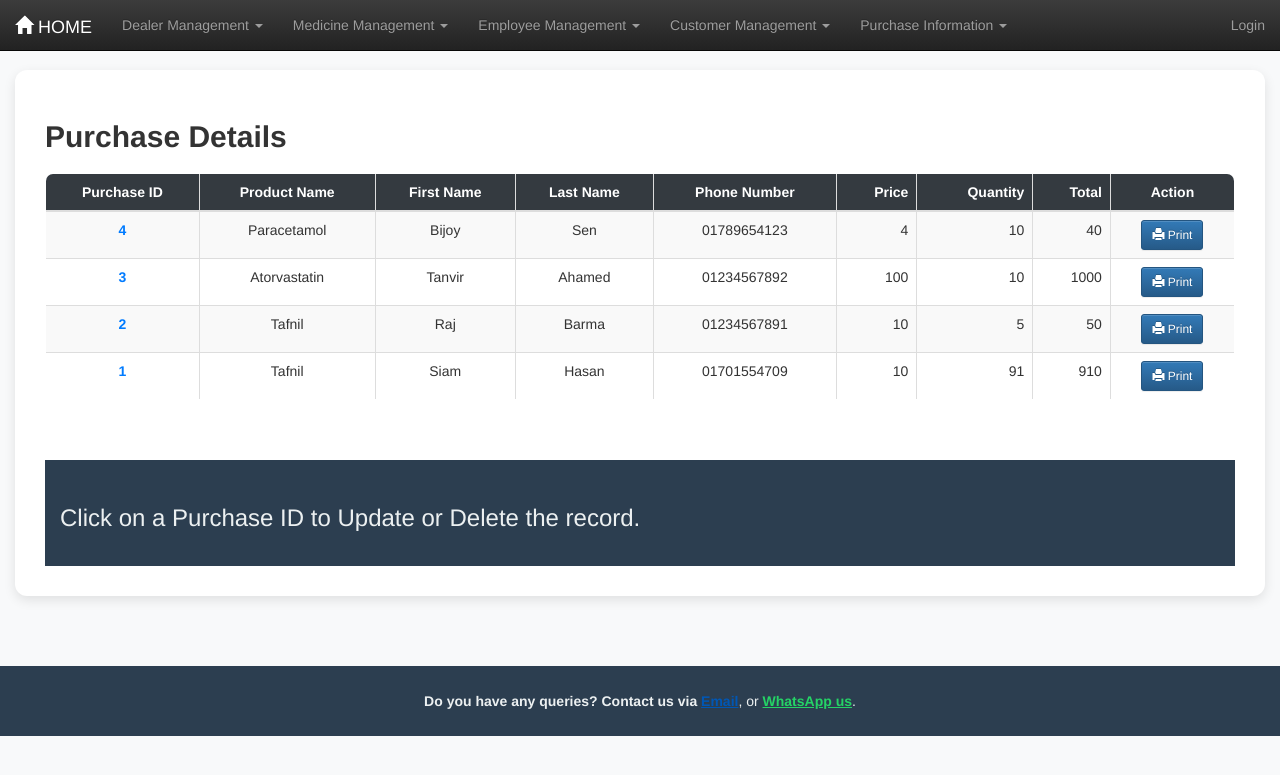
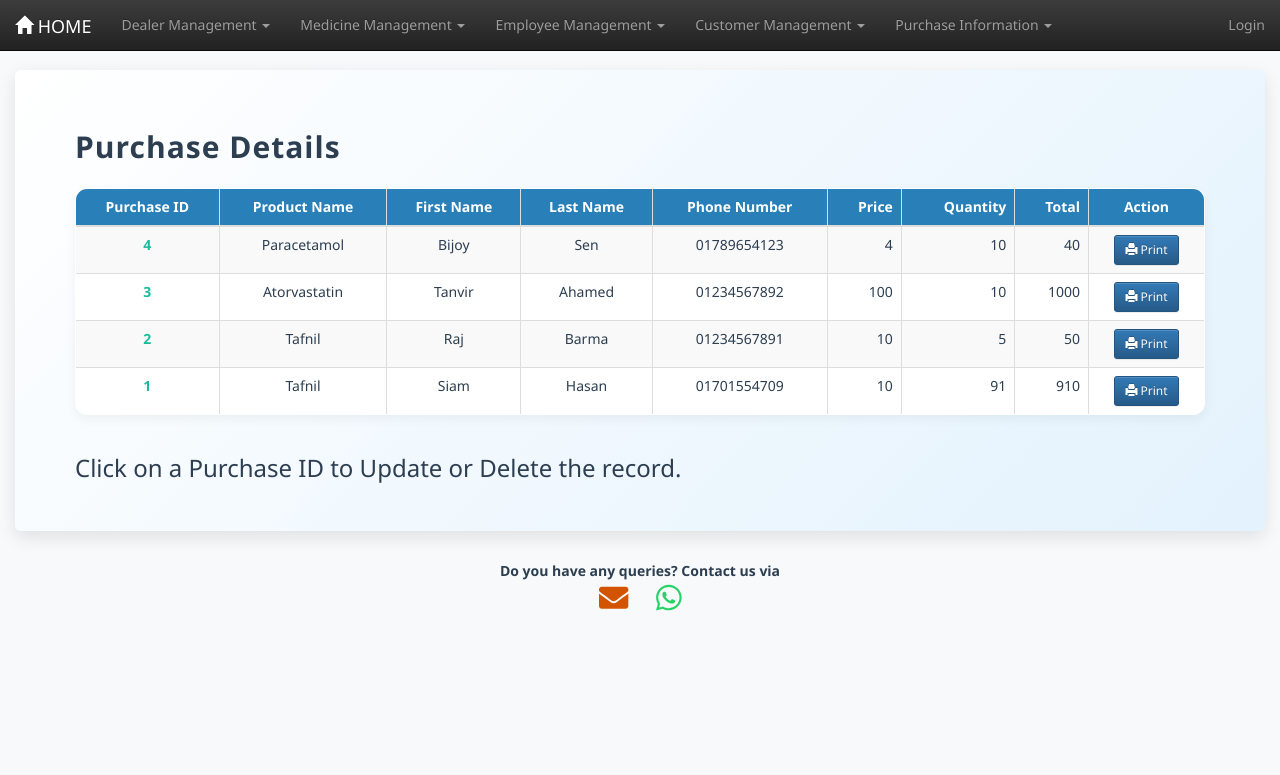
Before and after one commit to InfinityAbir/Maa-Medicine-Store, a Django app: page /pharma/purchasetable/ in a window 1280 px wide. Shown: the top 775 px of the page. Run offline with Django 3.2, Linux system fonts and the light colour scheme; data comes from the database, SQL or seed files in the repository; some libraries are stand-ins or nearby versions.

Commit message:
Update purchasetable.html

```diff
--- a/pharma/templates/pharma/purchasetable.html
+++ b/pharma/templates/pharma/purchasetable.html
@@ -8,83 +8,98 @@
 
     <!-- Bootstrap 3 -->
     <link rel="stylesheet" href="{% static 'pharma/css/bootstrap.min.css' %}" />
-    <link
-      rel="stylesheet"
-      href="{% static 'pharma/css/bootstrap-theme.min.css' %}"
-    />
+    <link rel="stylesheet" href="{% static 'pharma/css/bootstrap-theme.min.css' %}" />
 
+    <!-- Font Awesome -->
+    <script defer src="https://use.fontawesome.com/releases/v5.2.0/js/all.js" crossorigin="anonymous"></script>
+
+    <!-- Custom Styles -->
     <style>
       body {
         padding-top: 70px;
         background-color: #f8f9fa;
+        font-family: "Segoe UI", Tahoma, Geneva, Verdana, sans-serif;
+        color: #2c3e50;
       }
-      .navbar-inverse {
-        border-radius: 0;
+
+      .alert {
+        border-radius: 10px;
+        box-shadow: 0 4px 12px rgba(0,0,0,0.1);
+        transition: transform 0.3s;
       }
-      .jumbotron.jumcust {
+      .alert:hover { transform: translateY(-3px); }
+
+      .jumcust {
+        background: linear-gradient(135deg, #ffffff, #e3f2fd);
+        border-radius: 16px;
+        padding: 40px 25px;
+        box-shadow: 0 6px 18px rgba(0,0,0,0.1);
+        transition: transform 0.3s ease, box-shadow 0.3s ease;
+      }
+      .jumcust:hover {
+        transform: translateY(-5px);
+        box-shadow: 0 12px 28px rgba(0,0,0,0.15);
+      }
+      .jumcust h2 {
+        font-weight: 700;
+        color: #2c3e50;
+        margin-bottom: 25px;
+        letter-spacing: 1px;
+      }
+
+      table {
         background: #ffffff;
         border-radius: 12px;
-        padding: 30px;
-        box-shadow: 0 4px 12px rgba(0, 0, 0, 0.1);
-      }
-      .jumbotron h2 {
-        margin-bottom: 20px;
-        font-weight: bold;
-        color: #333;
-      }
-      table {
-        background: #fff;
-        border-radius: 8px;
         overflow: hidden;
         width: 100%;
+        box-shadow: 0 4px 12px rgba(0,0,0,0.05);
       }
       table th {
-        background: #343a40;
+        background: #2980b9;
         color: #fff;
         text-align: center;
       }
       table td {
         text-align: center;
         vertical-align: middle;
+        color: #2c3e50;
       }
-      .table-hover tbody tr:hover {
-        background-color: #f1f1f1;
-      }
+      .table-hover tbody tr:hover { background-color: #f1f1f1; }
       .idlink a {
-        color: #007bff;
+        color: #1abc9c;
         font-weight: bold;
         text-decoration: none;
+        transition: transform 0.3s, color 0.3s;
       }
       .idlink a:hover {
+        color: #16a085;
+        transform: scale(1.1);
         text-decoration: underline;
       }
-      .alert {
-        border-radius: 8px;
+
+      /* Footer with icons */
+          #contact a {
+        color: #1abc9c;
+        font-size: 22px;
+        margin: 0 12px;
+        display: inline-block;
+        transition: transform 0.3s, color 0.3s, text-shadow 0.3s;
       }
-      footer {
-        background: #2c3e50;
-        color: #ecf0f1;
-        padding: 25px 15px;
-        margin-top: 40px;
-      }
-      footer a {
-        color: #1abc9c;
-        transition: 0.3s;
-      }
-      footer a:hover {
+      #contact a:hover {
         color: #16a085;
+        transform: scale(1.4) rotate(10deg);
+        text-shadow: 1px 1px 5px rgba(0, 0, 0, 0.3);
         text-decoration: none;
       }
+
       @media print {
-        button {
-          display: none;
+        button, .no-print { display: none; }
+        body { background-color: #fff; }
       }
-        .no-print {
-          display: none;
-        }
-        body {
-          background-color: #fff;
-        }
+
+      @media (max-width: 768px) {
+        .jumcust h2 { font-size: 24px; }
+        table th, table td { font-size: 14px; }
       }
     </style>
 
@@ -95,37 +110,23 @@
   </head>
 
   <body>
-    {% if messages %} {% for message in messages %}
-    <div
-      class="alert alert-success alert-dismissible fade in container"
-      role="alert"
-      style="margin-top: 15px"
-    >
-      <button
-        type="button"
-        class="close"
-        data-dismiss="alert"
-        aria-label="Close"
-      >
+    {% if messages %}
+      {% for message in messages %}
+        <div class="alert alert-success alert-dismissible fade in container" role="alert" style="margin-top: 15px">
+          <button type="button" class="close" data-dismiss="alert" aria-label="Close">
             <span aria-hidden="true">&times;</span>
           </button>
           {{ message }}
         </div>
-    {% endfor %} {% endif %}
+      {% endfor %}
+    {% endif %}
 
-    <!-- Navbar -->
+    <!-- Navbar unchanged -->
     <nav class="navbar navbar-inverse navbar-fixed-top">
       <div class="container-fluid">
         <div class="navbar-header">
-          <a href="/pharma/" class="navbar-brand">
-            <span class="glyphicon glyphicon-home"></span> HOME
-          </a>
-          <button
-            type="button"
-            class="navbar-toggle"
-            data-toggle="collapse"
-            data-target="#thisnav"
-          >
+          <a href="/pharma/" class="navbar-brand"><span class="glyphicon glyphicon-home"></span> HOME</a>
+          <button type="button" class="navbar-toggle" data-toggle="collapse" data-target="#thisnav">
             <span class="icon-bar"></span>
             <span class="icon-bar"></span>
             <span class="icon-bar"></span>
@@ -133,11 +134,9 @@
         </div>
         <div class="collapse navbar-collapse" id="thisnav">
           <ul class="nav navbar-nav">
-            <!-- Dealer Management -->
+            <!-- All dropdowns unchanged -->
             <li class="dropdown">
-              <a href="#" class="dropdown-toggle" data-toggle="dropdown"
-                >Dealer Management <b class="caret"></b
-              ></a>
+              <a href="#" class="dropdown-toggle" data-toggle="dropdown">Dealer Management <b class="caret"></b></a>
               <ul class="dropdown-menu">
                 {% if user.is_authenticated and user.role == "admin" %}
                   <li><a href="/pharma/dealerform/">Add Dealer Details</a></li>
@@ -145,21 +144,15 @@
                 <li><a href="/pharma/dealertable/">View Dealer Details</a></li>
               </ul>
             </li>
-            <!-- Medicine Management -->
             <li class="dropdown">
-              <a href="#" class="dropdown-toggle" data-toggle="dropdown"
-                >Medicine Management <b class="caret"></b
-              ></a>
+              <a href="#" class="dropdown-toggle" data-toggle="dropdown">Medicine Management <b class="caret"></b></a>
               <ul class="dropdown-menu">
                 <li><a href="/pharma/medform/">Add Medicine Details</a></li>
                 <li><a href="/pharma/medtable/">View Medicine Details</a></li>
               </ul>
             </li>
-            <!-- Employee Management -->
             <li class="dropdown">
-              <a href="#" class="dropdown-toggle" data-toggle="dropdown"
-                >Employee Management <b class="caret"></b
-              ></a>
+              <a href="#" class="dropdown-toggle" data-toggle="dropdown">Employee Management <b class="caret"></b></a>
               <ul class="dropdown-menu">
                 {% if user.is_authenticated and user.role == "admin" %}
                   <li><a href="/pharma/empform/">Add Employee Details</a></li>
@@ -167,28 +160,21 @@
                 <li><a href="/pharma/emptable/">View Employee Details</a></li>
               </ul>
             </li>
-            <!-- Customer Management -->
             <li class="dropdown">
-              <a href="#" class="dropdown-toggle" data-toggle="dropdown"
-                >Customer Management <b class="caret"></b
-              ></a>
+              <a href="#" class="dropdown-toggle" data-toggle="dropdown">Customer Management <b class="caret"></b></a>
               <ul class="dropdown-menu">
                 <li><a href="/pharma/custform/">Add Customer Details</a></li>
                 <li><a href="/pharma/custtable/">View Customer Details</a></li>
               </ul>
             </li>
-            <!-- Purchase Information -->
             <li class="dropdown">
-              <a href="#" class="dropdown-toggle" data-toggle="dropdown"
-                >Purchase Information <b class="caret"></b
-              ></a>
+              <a href="#" class="dropdown-toggle" data-toggle="dropdown">Purchase Information <b class="caret"></b></a>
               <ul class="dropdown-menu">
                 <li><a href="/pharma/purchaseform/">New Purchase</a></li>
                 <li><a href="/pharma/purchasetable/">View All Purchases</a></li>
               </ul>
             </li>
           </ul>
-
           <ul class="nav navbar-nav navbar-right">
             {% if user.is_authenticated %}
               <li><a>Welcome, {{ user.username }}!</a></li>
@@ -201,15 +187,13 @@
       </div>
     </nav>
 
+    <!-- Purchase Table Section -->
     <div class="container-fluid martop7">
       <div class="jumbotron jumcust">
         <h2>Purchase Details</h2>
-
         <div class="row">
           <div class="col-md-12">
-            <table
-              class="table table-bordered table-hover table-striped purchases-table"
-            >
+            <table class="table table-bordered table-hover table-striped purchases-table">
               <thead>
                 <tr>
                   <th>Purchase ID</th>
@@ -228,15 +212,9 @@
                   <tr id="purchase-{{ foo.id }}">
                     <td class="idlink">
                       {% if user.is_authenticated and user.role == "admin" %}
-                    <a href="{% url 'purchaseformview' foo.id %}"
-                      >{{ foo.id }}</a
-                    >
+                        <a href="{% url 'purchaseformview' foo.id %}">{{ foo.id }}</a>
                       {% else %}
-                    <a
-                      href="javascript:void(0);"
-                      onclick="alert('This action is allowed only for admin');"
-                      >{{ foo.id }}</a
-                    >
+                        <a href="javascript:void(0);" onclick="alert('This action is allowed only for admin');">{{ foo.id }}</a>
                       {% endif %}
                     </td>
                     <td>{{ foo.pname }}</td>
@@ -247,10 +225,7 @@
                     <td class="text-right">{{ foo.qty }}</td>
                     <td class="text-right">{{ foo.total }}</td>
                     <td class="no-print">
-                    <button
-                      class="btn btn-primary btn-sm"
-                      onclick="printPurchase('purchase-{{ foo.id }}')"
-                    >
+                      <button class="btn btn-primary btn-sm" onclick="printPurchase('purchase-{{ foo.id }}')">
                         <span class="glyphicon glyphicon-print"></span> Print
                       </button>
                     </td>
@@ -260,34 +235,28 @@
             </table>
           </div>
         </div>
-
         <footer>
           <h3>Click on a Purchase ID to Update or Delete the record.</h3>
         </footer>
       </div>
     </div>
 
-    <footer id="contact" class="container-fluid text-center">
-      <div class="row">
-        <div class="col-lg-12">
+    <!-- Footer with icons -->
+    <footer id="contact" class="bg-light py-3 text-center fixed-bottom">
+      <div class="container">
         <span class="footer-text">
-            <strong>Do you have any queries? Contact us via </strong>
-            <a
-              href="mailto:abirha3896@gmail.com"
-              style="color: #0057b5; text-decoration: underline"
-              ><strong>Email</strong></a
-            >, or
-            <a
-              href="https://wa.me/8801701554707"
-              target="_blank"
-              style="color: #25d366; text-decoration: underline"
-              ><strong>WhatsApp us</strong></a
-            >.
+          <strong>Do you have any queries? Contact us via </strong></br>
+          <a href="mailto:abirha3896@gmail.com" class="mx-2" title="Email">
+            <i class="fas fa-envelope fa-lg" style="color: #d35400"></i>
+          </a>
+          <a href="https://wa.me/8801701554707" target="_blank" class="mx-2" title="WhatsApp">
+            <i class="fab fa-whatsapp fa-lg" style="color: #25d366"></i>
+          </a>
         </span>
-        </div>
       </div>
     </footer>
 
+    <!-- Print Script -->
     <script>
       function printPurchase(rowId) {
         var row = document.getElementById(rowId);
@@ -309,14 +278,7 @@
   <title>Purchase Receipt</title>
   <style>
     body { font-family: Arial, sans-serif; text-align: center; }
-    .receipt {
-      border: 2px solid #000;
-      padding: 20px;
-      border-radius: 10px;
-      width: 600px;
-      max-width: 90%;
-      margin: auto;
-    }
+    .receipt { border: 2px solid #000; padding: 20px; border-radius: 10px; width: 600px; max-width: 90%; margin: auto; }
     h1 { margin: 0; font-size: 28px; }
     h2 { margin: 5px 0 15px 0; font-size: 20px; }
     table { width: 100%; margin: 20px 0; border-collapse: collapse; }
@@ -331,7 +293,6 @@
     <h2>Purchase Receipt</h2>
     <p>Address: Uttara, Dhaka, Bangladesh</p>
     <p>Phone: +8801701554709 | Email: abirha3896@gmail.com</p>
-
     <table>
       <tr>
         <th>Purchase ID</th>
@@ -354,7 +315,6 @@
         <td>${purchaseData.total}</td>
       </tr>
     </table>
-
     <div class="signature">___________________________<br>Authorized Signature</div>
     <div class="footer">
       <p>Thank you for purchasing with <b>Ma Medicine Store</b>.</p>
```
Lines whose indentation alone changed are shown as unchanged.
